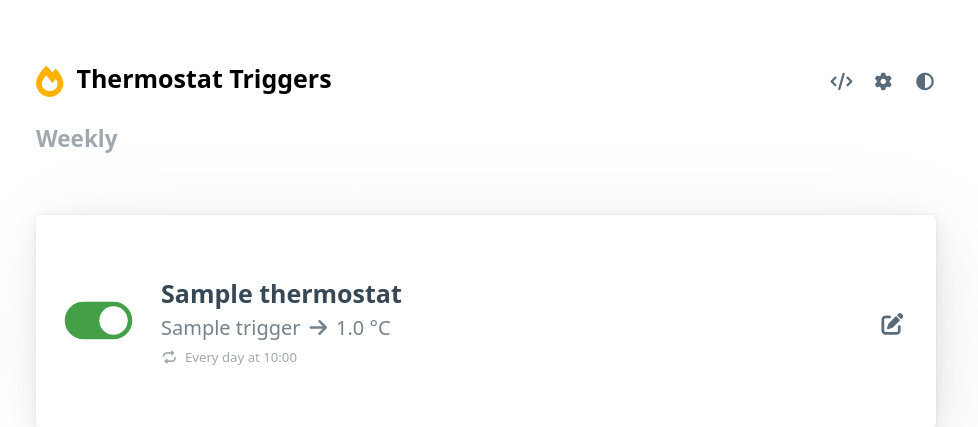
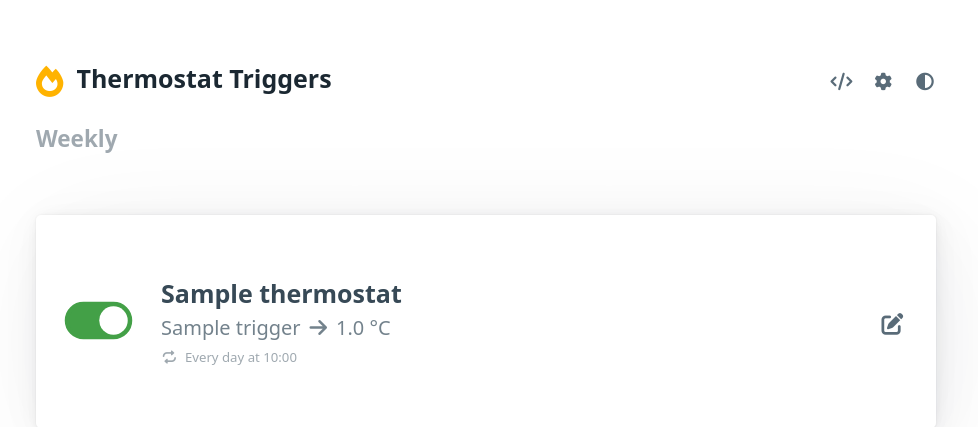
Before and after one commit to cb109/fritzbox-thermostat-triggers, a Django app: page /triggers/ in a window 1280 px wide. Shown: the top 427 px of the page, without its empty margins (154-1132 px from the left). Run offline with Django 4.2, Linux system fonts and the light colour scheme; a user stored in the database is signed in; tables that the repository leaves empty hold one stand-in row (values such as "Sample post"); some libraries are stand-ins or nearby versions.

Commit message:
Fix title link incompatible with dark mode

```diff
--- a/fritzbox_thermostat_triggers/triggers/templates/triggers/base.html
+++ b/fritzbox_thermostat_triggers/triggers/templates/triggers/base.html
@@ -104,7 +104,8 @@
           ></i>
           <a
             href="{% url 'list-triggers' %}"
-            style="color: initial"
+            class="contrast"
+            style="text-decoration: none"
             title="Home"
           >Thermostat Triggers</a>
         </h4>
```
